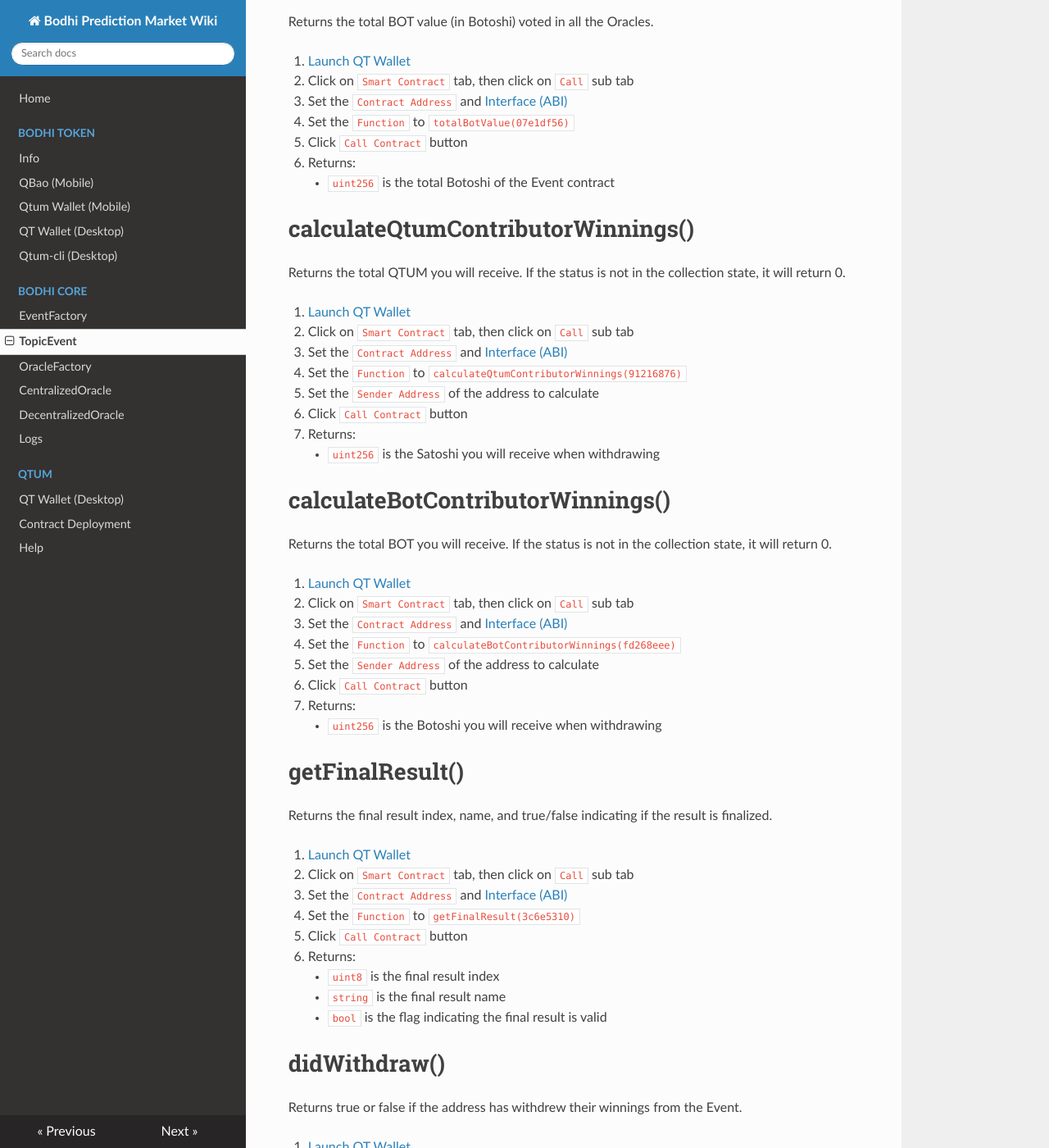
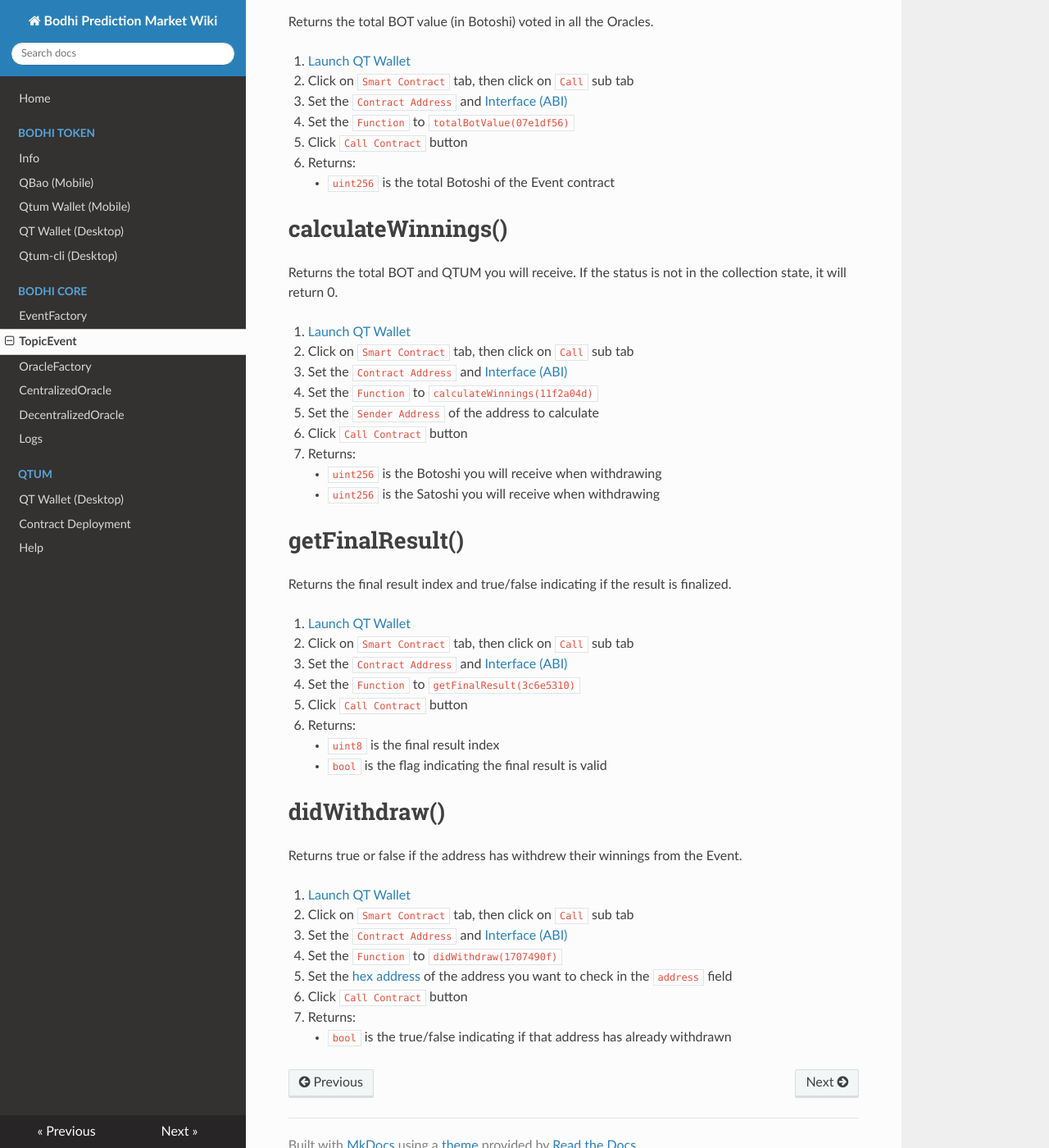
Before and after one commit to bodhiproject/wiki, an MkDocs documentation site: the page built from docs/bodhi_core/topic_event.md, in a window 1280 px wide and 1400 px high, scrolled down 3483 px. Shown: the whole window at 82% size. Built offline with MkDocs 1.6.1, drawn with Linux system fonts in a browser that asks for light colours; nearby versions of some CDN libraries; comment, search, counter and statistics services are not loaded; old or Windows-style settings are respelled for this version of MkDocs.

Commit message:
Fix topic event calculate winnings tutorials

```diff
--- a/docs/bodhi_core/topic_event.md
+++ b/docs/bodhi_core/topic_event.md
@@ -144,32 +144,21 @@ Returns the total BOT value (in Botoshi) voted in all the Oracles.
 6. Returns:
     * `uint256` is the total Botoshi of the Event contract
 
-# calculateQtumContributorWinnings()
-Returns the total QTUM you will receive. If the status is not in the collection state, it will return 0.
+# calculateWinnings()
+Returns the total BOT and QTUM you will receive. If the status is not in the collection state, it will return 0.
 
 1. [Launch QT Wallet](../qtum/qt_wallet.md#launch-qt-wallet)
 2. Click on `Smart Contract` tab, then click on `Call` sub tab
 3. Set the `Contract Address` and [Interface (ABI)](#interface-abi)
-4. Set the `Function` to `calculateQtumContributorWinnings(91216876)`
-5. Set the `Sender Address` of the address to calculate
-6. Click `Call Contract` button
-7. Returns:
-    * `uint256` is the Satoshi you will receive when withdrawing
-
-# calculateBotContributorWinnings()
-Returns the total BOT you will receive. If the status is not in the collection state, it will return 0.
-
-1. [Launch QT Wallet](../qtum/qt_wallet.md#launch-qt-wallet)
-2. Click on `Smart Contract` tab, then click on `Call` sub tab
-3. Set the `Contract Address` and [Interface (ABI)](#interface-abi)
-4. Set the `Function` to `calculateBotContributorWinnings(fd268eee)`
+4. Set the `Function` to `calculateWinnings(11f2a04d)`
 5. Set the `Sender Address` of the address to calculate
 6. Click `Call Contract` button
 7. Returns:
     * `uint256` is the Botoshi you will receive when withdrawing
+    * `uint256` is the Satoshi you will receive when withdrawing
 
 # getFinalResult()
-Returns the final result index, name, and true/false indicating if the result is finalized.
+Returns the final result index and true/false indicating if the result is finalized.
 
 1. [Launch QT Wallet](../qtum/qt_wallet.md#launch-qt-wallet)
 2. Click on `Smart Contract` tab, then click on `Call` sub tab
@@ -178,7 +167,6 @@ Returns the final result index, name, and true/false indicating if the result is
 5. Click `Call Contract` button
 6. Returns:
     * `uint8` is the final result index
-    * `string` is the final result name
     * `bool` is the flag indicating the final result is valid
 
 # didWithdraw()
```
